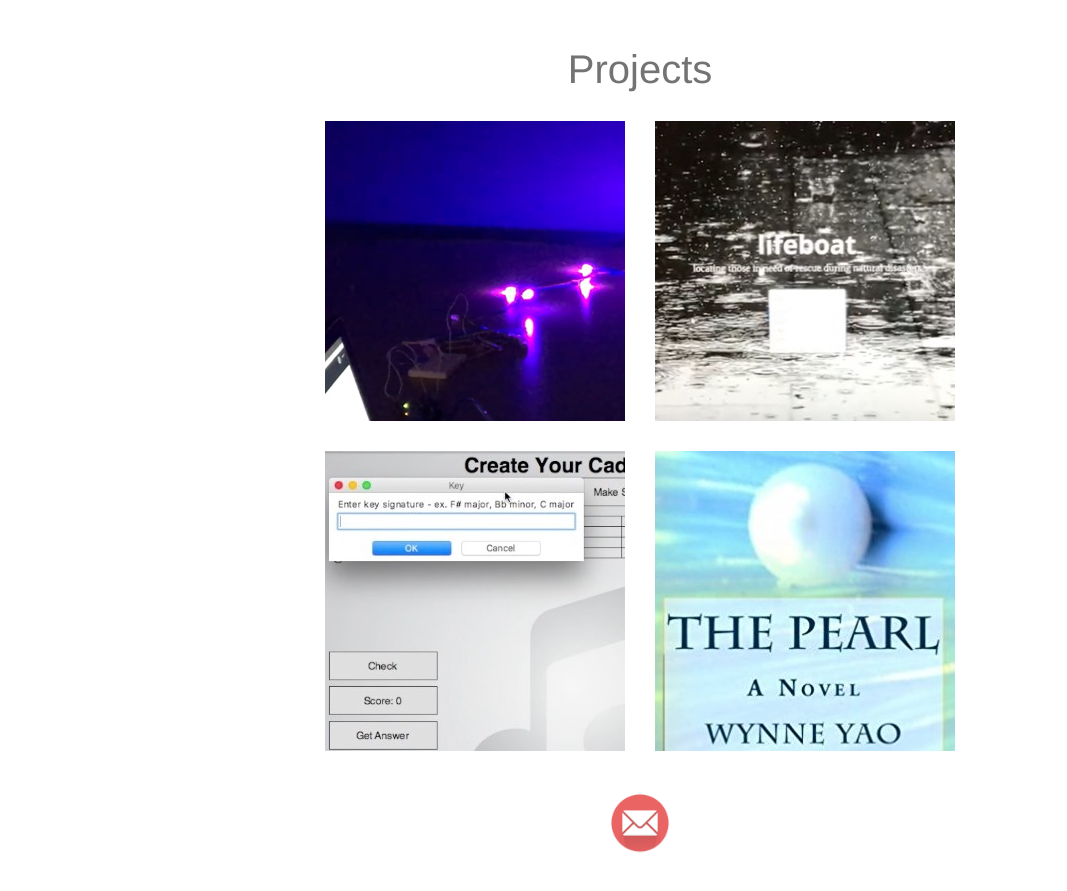
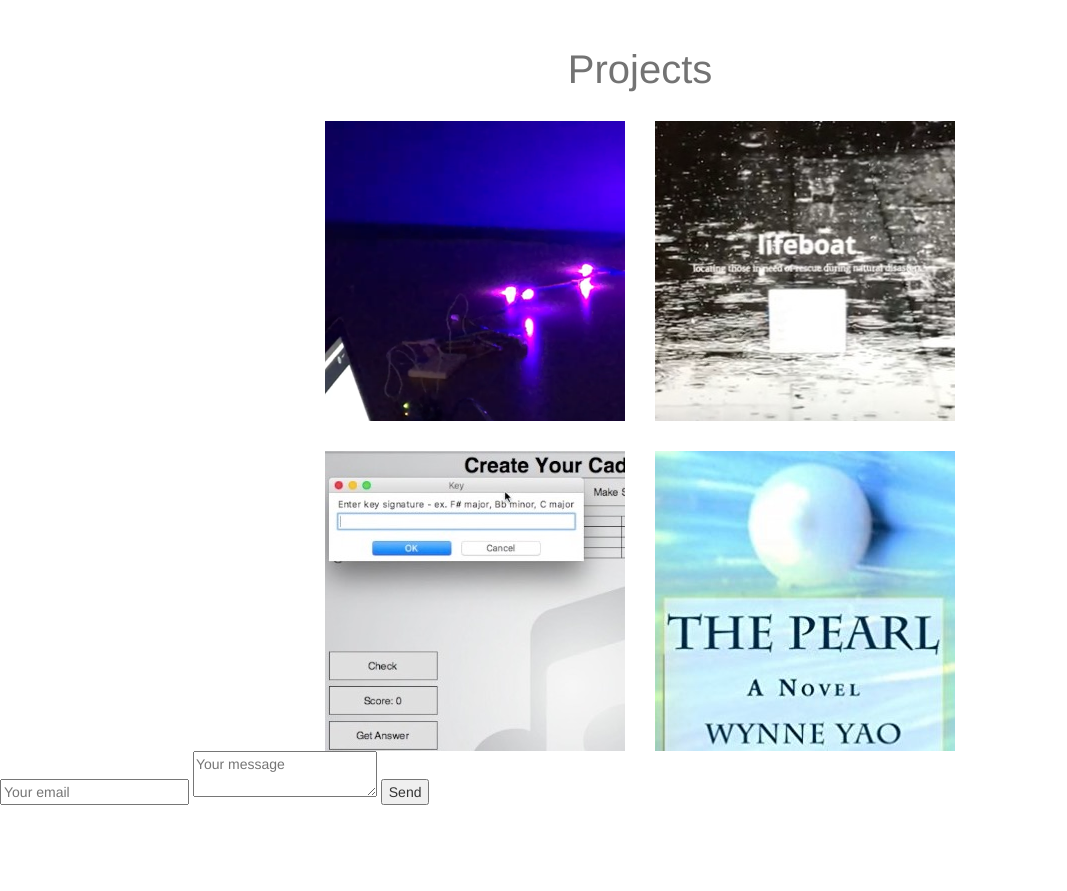
Before and after one commit to wynneyao/wynneyao.github.io, a plain HTML site: page portfolio/index.html in a window 1280 px wide. Shown: the part 948-1839 px from the top of the page, without its empty margins (0-1067 px from the left). Drawn offline with nearby package versions, Linux system fonts and the light colour scheme.

Commit message:
Update index.html

```diff
--- a/portfolio/index.html
+++ b/portfolio/index.html
@@ -114,9 +114,13 @@
 	</div>
 
 
-
+	<form method="POST" action="http://formspree.io/vampredfire44@gmail.com">
+	  <input type="email" name="email" placeholder="Your email">
+	  <textarea name="message" placeholder="Your message"></textarea>
+	  <button type="submit">Send</button>
+	</form>
 	<!--mail icon and form -->
-	<div id="contact" class="contact">
+	<!--<div id="contact" class="contact">
 			<img src="img/mail.png" id="mail">
 		</div>
 
@@ -139,19 +143,20 @@
 				<div class="form-group">
 					<label for="message">Message:</label>
 					<textarea name = "body" class="form-control" rows="5" id="message"></textarea>
-				</div>
+				</div>-->
+
 
 				<!--add recaptcha here-->
-				<div class="form-group">
+				<!--<div class="form-group">
 					<div class="text-center">
-						<input type="submit" value="Send">
+						<input type="submit" value="Send"> -->
 						<!--<button type="submit" class="btn btn-default">Submit</button>-->
-					</div>
+					<!--</div>
 				</div>
 
 
 			</form>
-		</div>
+		</div>-->
 
 
 
```
